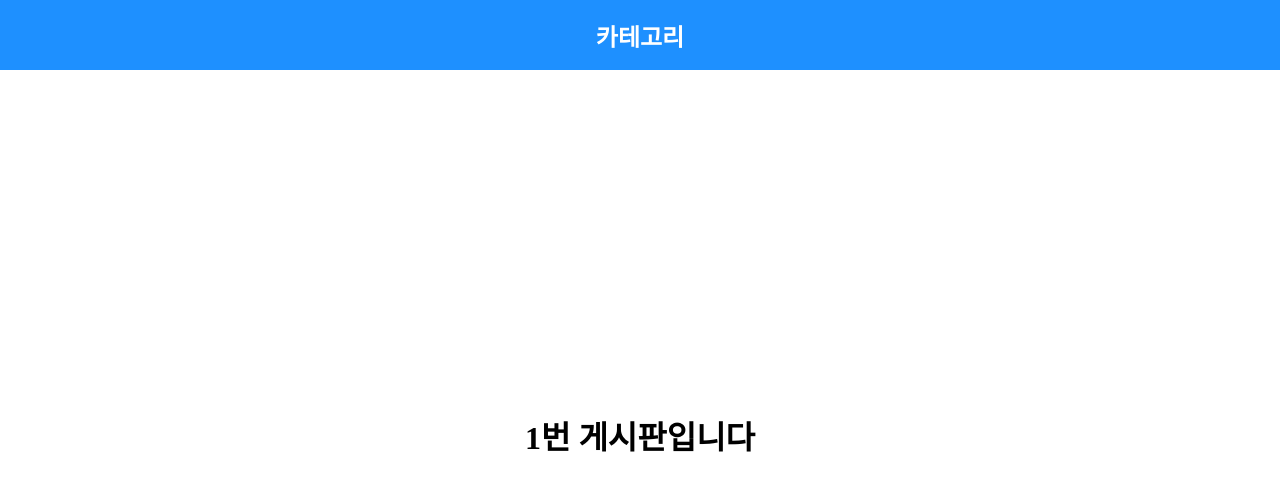
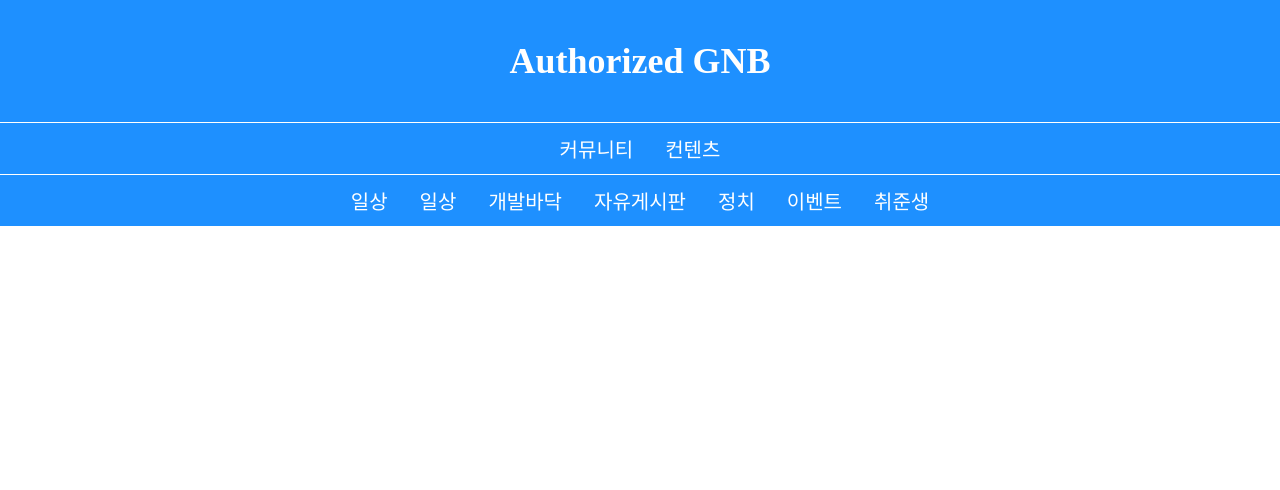
Before and after one commit to wonkooklee/gnb-problem-solving, a Vue app: page / in a window 1280 px wide. Shown: the top 490 px of the page. Built offline with nearby package versions, Linux system fonts and the light colour scheme.

Commit message:
Implement 접근 권한에 따른 GNB 노출 로직을 구현한다

```diff
--- a/src/components/BoardB.vue
+++ b/src/components/BoardB.vue
@@ -1,5 +1,5 @@
 <template>
-  <div class="hello">
+  <div class="board">
     <h1>2번 게시판입니다</h1>
   </div>
 </template>
@@ -7,11 +7,14 @@
 <script>
 export default {
   name: "BoardB",
-  props: {
-    msg: String,
-  },
 };
 </script>
 
-<!-- Add "scoped" attribute to limit CSS to this component only -->
-<style scoped lang="scss"></style>
+<style scoped lang="scss">
+.board {
+  display: flex;
+  justify-content: center;
+  align-items: center;
+  height: calc(100vh - 70px);
+}
+</style>
--- /dev/null
+++ b/src/components/BoardC.vue
@@ -0,0 +1,20 @@
+<template>
+  <div class="board">
+    <h1>3번 게시판입니다</h1>
+  </div>
+</template>
+
+<script>
+export default {
+  name: "BoardC",
+};
+</script>
+
+<style scoped lang="scss">
+.board {
+  display: flex;
+  justify-content: center;
+  align-items: center;
+  height: calc(100vh - 70px);
+}
+</style>
--- /dev/null
+++ b/src/components/BoardContainer.vue
@@ -0,0 +1,20 @@
+<template>
+  <div class="board">
+    <router-view></router-view>
+  </div>
+</template>
+
+<script>
+export default {
+  name: "BoardC",
+};
+</script>
+
+<style scoped lang="scss">
+.board {
+  display: flex;
+  justify-content: center;
+  align-items: center;
+  height: calc(100vh - 70px);
+}
+</style>
--- a/src/components/Navigation.vue
+++ b/src/components/Navigation.vue
@@ -1,15 +1,65 @@
 <template>
   <nav>
     <div>
-      <h2>카테고리</h2>
+      <h2>Authorized GNB</h2>
     </div>
+    <ul>
+      <li v-for="(menu, idx) in menuItems" :key="idx">
+        <button @click="setCurrentMenu(menu.id)">{{ menu.title }}</button>
+      </li>
+    </ul>
+    <ul>
+      <li v-for="(subMenu, idx) in currentSubMenus" :key="idx">
+        <button>{{ subMenu.title }}</button>
+      </li>
+    </ul>
   </nav>
 </template>
 
 <script>
+import navigation from "../data/navigation";
+
 export default {
   data() {
-    return {};
+    return {
+      menuItems: [],
+      currentSubMenus: [],
+      auths: ["운영자"],
+      currentMenu: "",
+    };
+  },
+  created() {
+    this.menuItems = this.filterAccessibleMenus(navigation);
+    this.currentMenu = this.menuItems[0].id;
+  },
+  watch: {
+    currentMenu: function (newVal) {
+      if (!this.menuItems) return;
+      this.currentSubMenus = this.menuItems.find(
+        (item) => item.id === newVal
+      ).children;
+    },
+  },
+  methods: {
+    filterAccessibleMenus(menuItems) {
+      return menuItems.map((item) => {
+        if (!item.allow || !this.checkAllowance(item.allow)) return false;
+        let allowedSubMenus;
+        if (item.children) {
+          allowedSubMenus = item.children.filter((child) => {
+            if (!child.allow) return true;
+            return this.checkAllowance(child.allow);
+          });
+        }
+        return { ...item, children: allowedSubMenus };
+      });
+    },
+    checkAllowance(allowList) {
+      return allowList.some((allow) => this.auths.indexOf(allow) > -1);
+    },
+    setCurrentMenu(selectedMenu) {
+      this.currentMenu = selectedMenu;
+    },
   },
 };
 </script>
@@ -22,11 +72,28 @@ nav {
     display: flex;
     justify-content: center;
     align-items: center;
-    height: 70px;
 
     h2 {
       margin: 0;
+      padding: 40px 0;
+      font-size: 36px;
       color: #fff;
+    }
+  }
+
+  ul {
+    display: flex;
+    justify-content: center;
+    gap: 20px;
+    padding: 10px 0;
+    border-top: 1px solid white;
+
+    button {
+      color: #fff;
+      font-size: 20px;
+      border: none;
+      background: none;
+      cursor: pointer;
     }
   }
 }
--- a/src/data/navigation.js
+++ b/src/data/navigation.js
@@ -1,5 +1,6 @@
 export default [
   {
+    id: "community",
     title: "커뮤니티",
     route: "",
     children: [
@@ -31,7 +32,7 @@ export default [
             boardId: "KMSForest",
           },
         },
-        allow: ["관리자", "운영자", "개발자", "디자이너"],
+        allow: ["관리자", "운영자", "개발자"],
       },
       {
         title: "자유게시판",
@@ -73,4 +74,42 @@ export default [
     ],
     allow: ["관리자", "운영자", "개발자", "디자이너", "기획자"],
   },
+  {
+    id: "contents",
+    title: "컨텐츠",
+    route: "",
+    children: [
+      {
+        title: "강의",
+        route: {
+          name: "BoardsBoard",
+          params: {
+            boardId: "KMDForest",
+          },
+        },
+        allow: ["관리자", "운영자", "개발자"],
+      },
+      {
+        title: "코드리뷰",
+        route: {
+          name: "BoardsBoard",
+          params: {
+            boardId: "KMUForest",
+          },
+        },
+        allow: ["관리자", "운영자", "디자이너"],
+      },
+      {
+        title: "디자인리뷰",
+        route: {
+          name: "BoardsBoard",
+          params: {
+            boardId: "KMSForest",
+          },
+        },
+        allow: ["관리자", "운영자", "개발자", "디자이너"],
+      },
+    ],
+    allow: ["관리자", "운영자", "개발자", "디자이너", "기획자"],
+  },
 ];
--- a/src/index.scss
+++ b/src/index.scss
@@ -9,6 +9,8 @@ html, body {
 
 ul {
   list-style: none;
+  padding: 0;
+  margin: 0;
 }
 
 a,
--- a/src/router/index.js
+++ b/src/router/index.js
@@ -1,14 +1,14 @@
 import Vue from "vue";
 import VueRouter from "vue-router";
-import BoardA from "../components/BoardA.vue";
+import BoardContainer from "../components/BoardContainer.vue";
 
 Vue.use(VueRouter);
 
 const routes = [
   {
     path: "/",
-    name: "boardA",
-    component: BoardA,
+    name: "Home",
+    component: BoardContainer,
   },
 ];
 
```
Also changed, not shown: .eslintrc.js.
